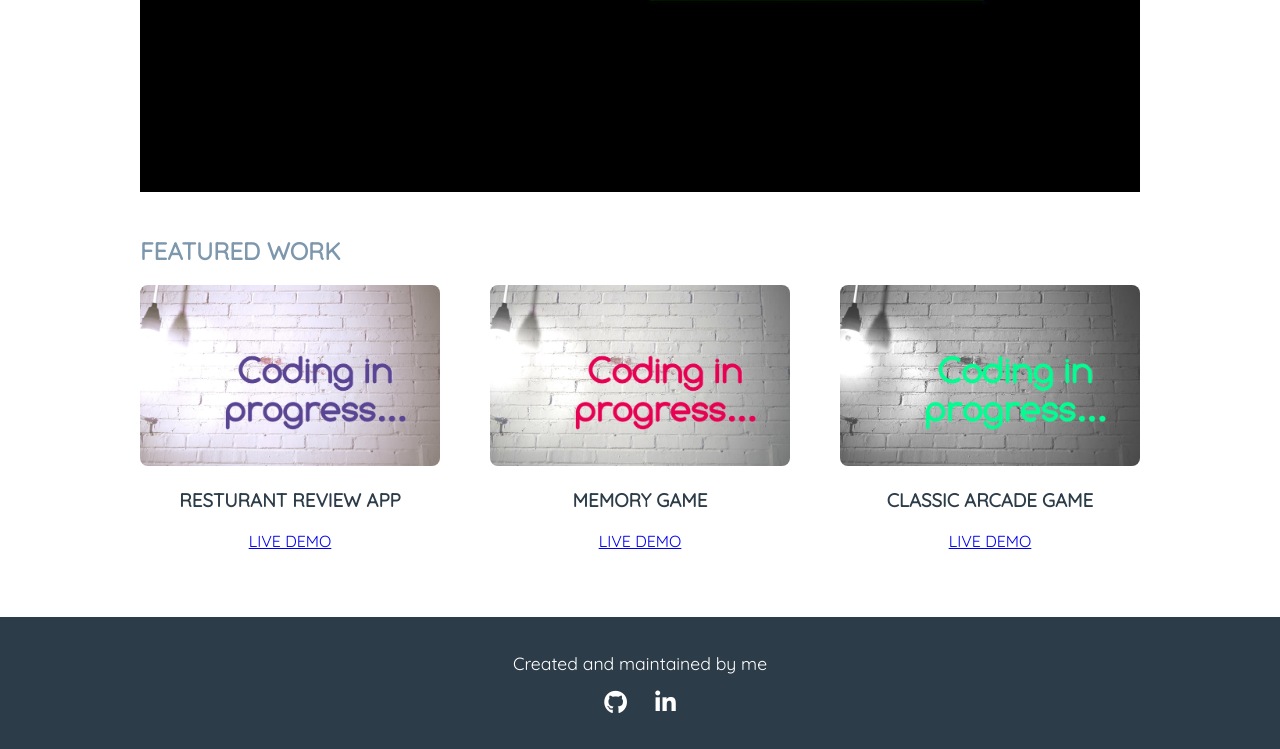
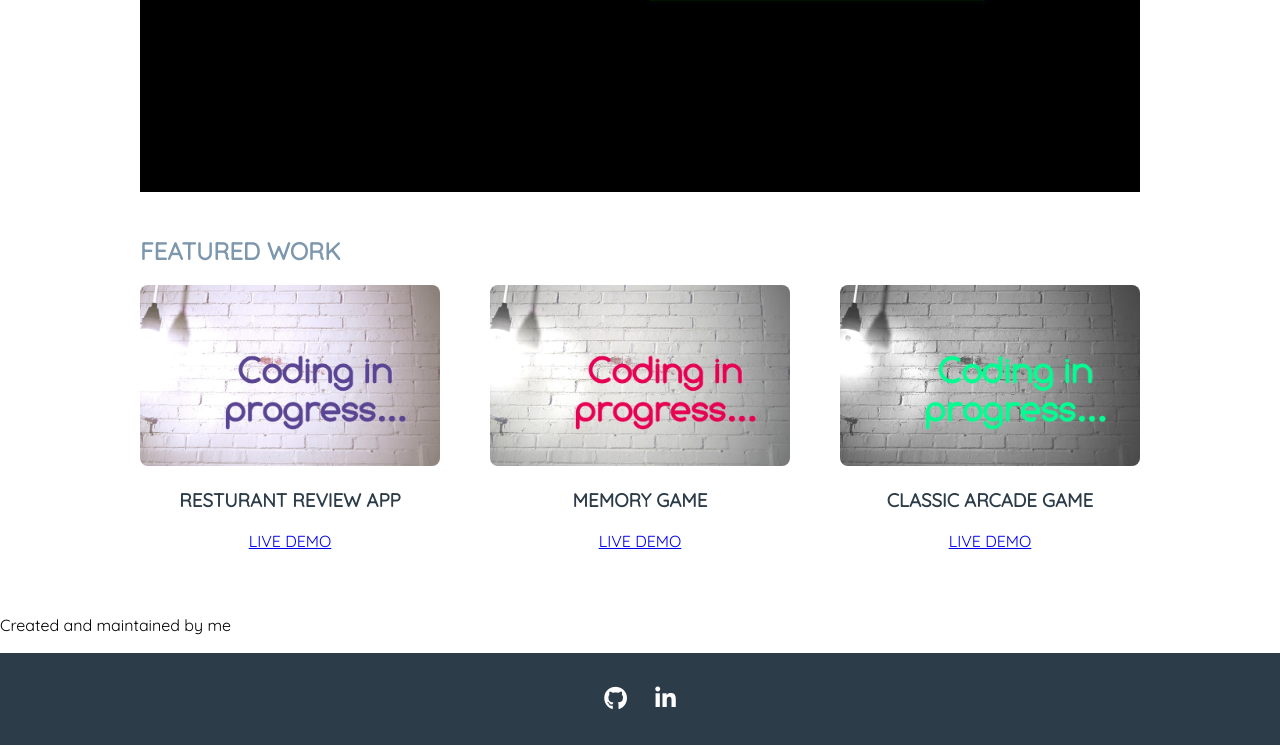
Before and after one commit to lebogangolifant/Udacity-Portfolio-Page, a plain HTML site: page index.html in a window 1280 px wide. Shown: the part 542-1291 px from the top of the page. Drawn offline with Linux system fonts and the light colour scheme.

Commit message:
docs: add a footer section to the document

```diff
--- a/index.html
+++ b/index.html
@@ -45,12 +45,13 @@
         </div>
       </section>
   </main>
+  <section>
+    <p>Created and maintained by me</p>
   <footer>
-    <p>Created and maintained by me</p>
-    <!-- "fab" prefix new in Font Awesome version 5 (released 3/18) -->
     <a href="https://github.com/Lebogango" target="_blank"><i class="fab fa-github fa-lg"></i></a>
     <a href="https://www.linkedin.com" target="_blank"><i class="fab fa-linkedin-in fa-lg"></i></a>
   </footer>
+</section>
 </body>
 
 </html>
```
